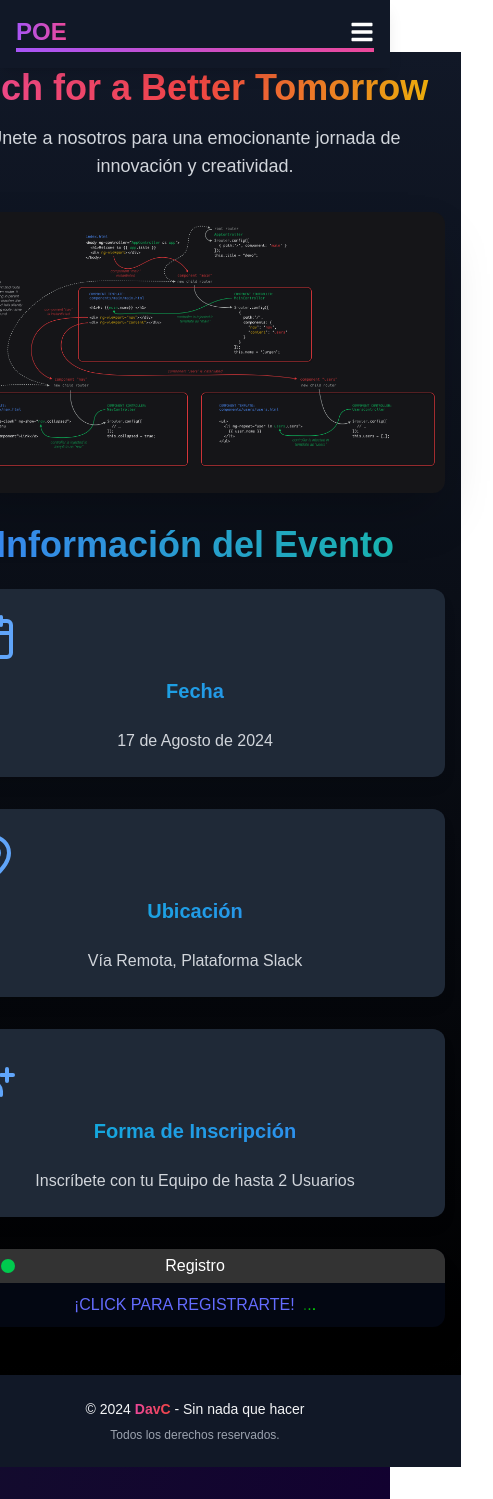
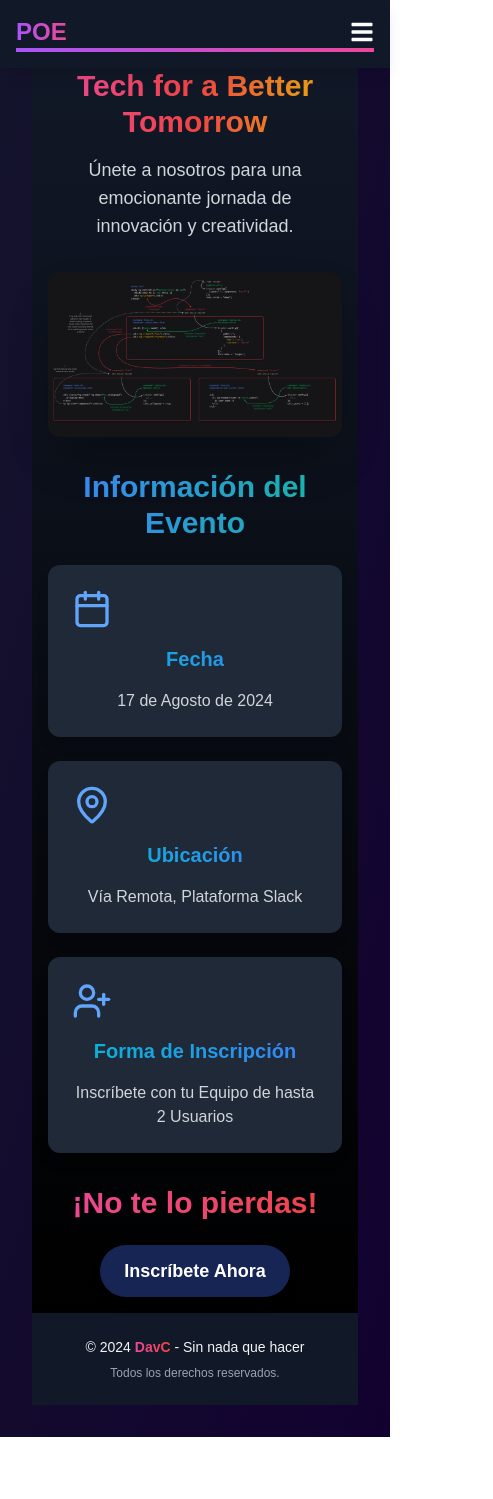
Before and after one commit to Davidcrz14/hackaton2024, a React (Vite) app: page / in a window 390 px wide. Shown: the whole page, 493 px wide, since content can reach past the window. After the commit the page ends 1437 px from the top, so only its background shows below. Built offline with nearby package versions, Linux system fonts and the light colour scheme.

Commit message:
solucion al responsive

```diff
--- a/src/components/body.jsx
+++ b/src/components/body.jsx
@@ -8,10 +8,10 @@ const MainContent = () => {
       {/* Sección de bienvenida */}
       <section className="text-center mb-8 sm:mb-16">
         <Fade cascade damping={0.2}>
-          <h1 className="text-4xl sm:text-6xl font-bold mb-4 text-gradient bg-gradient-to-r from-pink-500 via-red-500 to-yellow-500 bg-clip-text text-transparent">
+          <h1 className="text-3xl sm:text-5xl font-bold mb-4 text-gradient bg-gradient-to-r from-pink-500 via-red-500 to-yellow-500 bg-clip-text text-transparent">
             Tech for a Better Tomorrow
           </h1>
-          <p className="text-lg sm:text-xl text-gray-300 max-w-3xl mx-auto px-4">
+          <p className="text-lg sm:text-xl text-gray-300 max-w-2xl mx-auto px-4">
             Únete a nosotros para una emocionante jornada de innovación y creatividad.
           </p>
         </Fade>
@@ -24,7 +24,7 @@ const MainContent = () => {
             <img
               src={imagen}
               alt="Hackatón"
-              className="w-full max-w-3xl h-auto rounded-xl shadow-2xl hover:shadow-3xl transition-shadow duration-300"
+              className="w-full max-w-2xl h-auto rounded-xl shadow-2xl hover:shadow-3xl transition-shadow duration-300"
             />
           </div>
         </Fade>
@@ -33,10 +33,10 @@ const MainContent = () => {
       {/* Sección de información */}
       <section className="mb-8 sm:mb-16">
         <Fade>
-          <h2 className="text-4xl sm:text-5xl font-bold mb-6 sm:mb-8 text-center text-gradient bg-gradient-to-r from-blue-500 to-teal-500 bg-clip-text text-transparent">
+          <h2 className="text-3xl sm:text-4xl font-bold mb-6 sm:mb-8 text-center text-gradient bg-gradient-to-r from-blue-500 to-teal-500 bg-clip-text text-transparent">
             Información del Evento
           </h2>
-          <div className="grid grid-cols-1 sm:grid-cols-2 lg:grid-cols-3 gap-8">
+          <div className="grid grid-cols-1 sm:grid-cols-2 lg:grid-cols-3 gap-6 sm:gap-8">
             <Zoom cascade damping={0.1}>
               {[
                 { icon: Calendar, text: 'Fecha', detail: '17 de Agosto de 2024' },
@@ -44,9 +44,9 @@ const MainContent = () => {
                 { icon: UserPlus, text: 'Forma de Inscripción', detail: 'Inscríbete con tu Equipo de hasta 2 Usuarios' }
               ].map((item, index) => (
                 <div key={index} className="bg-gray-800 p-6 sm:p-8 rounded-xl shadow-lg hover:shadow-2xl transition-all duration-300 transform hover:scale-105 flex flex-col justify-between h-full">
-                  <div className="mb-4">
-                    <item.icon className="w-12 h-12 text-blue-400" />
-                    <h3 className="text-xl sm:text-2xl font-bold mt-4 mb-2 text-gradient bg-gradient-to-r from-cyan-500 to-blue-500 bg-clip-text text-transparent">
+                  <div>
+                    <item.icon className="w-10 h-10 sm:w-12 sm:h-12 text-blue-400 mb-4" />
+                    <h3 className="text-xl sm:text-2xl font-bold mb-4 text-gradient bg-gradient-to-r from-cyan-500 to-blue-500 bg-clip-text text-transparent">
                       {item.text}
                     </h3>
                   </div>
@@ -59,26 +59,17 @@ const MainContent = () => {
       </section>
 
       {/* Sección de llamada a la acción */}
-      <section className="text-center mb-8 sm:mb-16">
+      <section className="text-center">
         <Fade>
-          <div className="mx-auto w-[500px] bg-gray-950 rounded-xl overflow-hidden drop-shadow-xl">
-            <div className="bg-[#333] flex items-center p-[5px] text-white relative">
-              <div className="flex absolute left-3">
-                <span className="h-3.5 w-3.5 bg-[#ff605c] rounded-xl mr-2"></span>
-                <span className="h-3.5 w-3.5 bg-[#ffbd44] rounded-xl mr-2"></span>
-                <span className="h-3.5 w-3.5 bg-[#00ca4e] rounded-xl"></span>
-              </div>
-              <div className="flex-1 text-center text-white">Registro</div>
-            </div>
-            <div className="p-2.5 text-[#0f0]">
-              <div>
-                <a href="https://docs.google.com/forms/d/e/1FAIpQLSdtcoEZco0Jvigs9qnIFttLdPHoea5FnO5g9cKHp5VRvtbvEw/viewform"><span className="mr-2">¡CLICK PARA REGISTRARTE!</span></a>
-                <span className="animate-[ping_1.5s_0.5s_ease-in-out_infinite]">.</span>
-                <span className="animate-[ping_1.5s_0.7s_ease-in-out_infinite]">.</span>
-                <span className="animate-[ping_1.5s_0.9s_ease-in-out_infinite]">.</span>
-              </div>
-            </div>
-          </div>
+          <h2 className="text-3xl sm:text-4xl font-bold mb-6 sm:mb-8 text-gradient bg-gradient-to-r from-pink-500 to-red-500 bg-clip-text text-transparent">
+            ¡No te lo pierdas!
+          </h2>
+          <a
+            href="https://forms.gle/WR714wRzQLQWvx36A"
+            className="bg-blue-950 text-white text-lg sm:text-xl font-semibold py-3 px-6 sm:py-4 sm:px-8 rounded-full shadow-lg hover:bg-pink-950 hover:shadow-2xl transition duration-300 inline-block"
+          >
+            Inscríbete Ahora
+          </a>
         </Fade>
       </section>
     </main>
```
